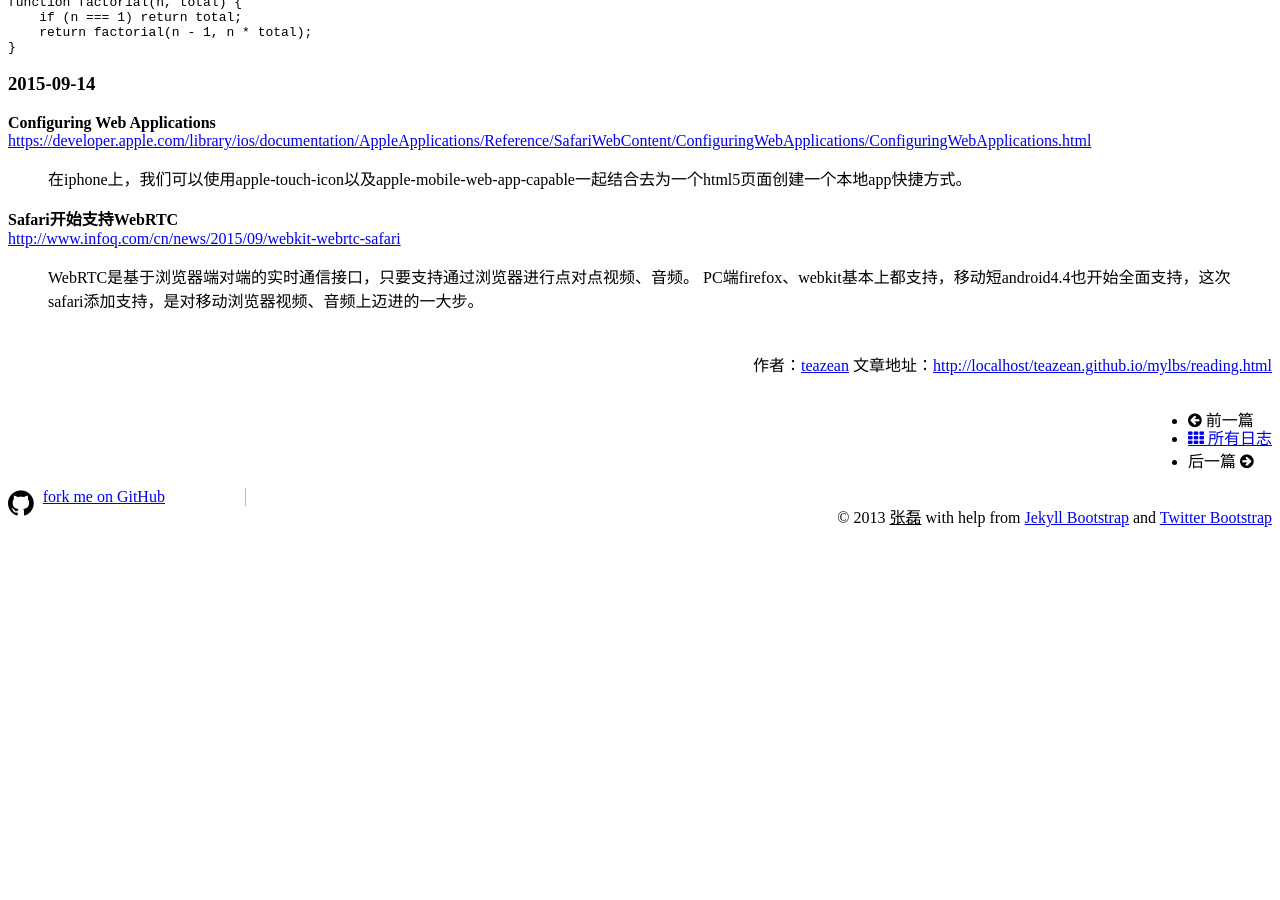
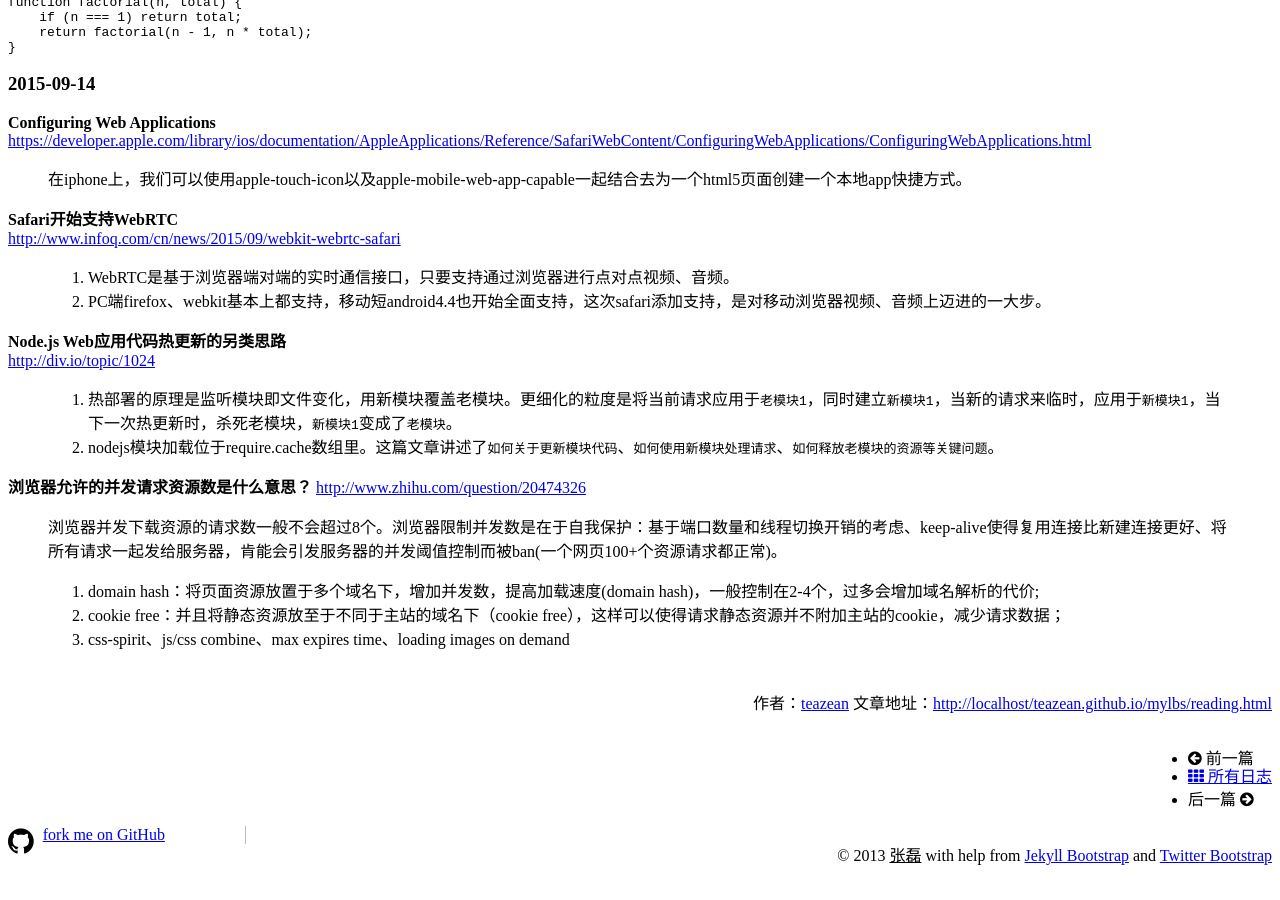
Before and after one commit to teazean/teazean.github.io, a Jekyll site: the page built from mylbs/reading.md, in a window 1280 px wide and 900 px high, scrolled down 3866 px. Built offline with Jekyll 4.4.1, drawn with Linux system fonts in a browser that asks for light colours; nearby versions of some CDN libraries; Markdown is read by kramdown in place of the engine named in the settings; before the commit the page ends 4428 px from its top, so only the background shows below that.

```diff
--- a/mylbs/reading.md
+++ b/mylbs/reading.md
@@ -160,5 +160,18 @@
 
 **Safari开始支持WebRTC**
 <http://www.infoq.com/cn/news/2015/09/webkit-webrtc-safari>
->WebRTC是基于浏览器端对端的实时通信接口，只要支持通过浏览器进行点对点视频、音频。
->PC端firefox、webkit基本上都支持，移动短android4.4也开始全面支持，这次safari添加支持，是对移动浏览器视频、音频上迈进的一大步。
+>1. WebRTC是基于浏览器端对端的实时通信接口，只要支持通过浏览器进行点对点视频、音频。
+>2. PC端firefox、webkit基本上都支持，移动短android4.4也开始全面支持，这次safari添加支持，是对移动浏览器视频、音频上迈进的一大步。
+
+**Node.js Web应用代码热更新的另类思路**
+<http://div.io/topic/1024>
+>1. 热部署的原理是监听模块即文件变化，用新模块覆盖老模块。更细化的粒度是将当前请求应用于`老模块1`，同时建立`新模块1`，当新的请求来临时，应用于`新模块1`，当下一次热更新时，杀死老模块，`新模块1`变成了`老模块`。
+>2. nodejs模块加载位于require.cache数组里。这篇文章讲述了`如何关于更新模块代码`、`如何使用新模块处理请求`、`如何释放老模块的资源等关键问题`。
+
+**浏览器允许的并发请求资源数是什么意思？**
+<http://www.zhihu.com/question/20474326>
+> 浏览器并发下载资源的请求数一般不会超过8个。浏览器限制并发数是在于自我保护：基于端口数量和线程切换开销的考虑、keep-alive使得复用连接比新建连接更好、将所有请求一起发给服务器，肯能会引发服务器的并发阈值控制而被ban(一个网页100+个资源请求都正常)。
+>
+>1. domain hash：将页面资源放置于多个域名下，增加并发数，提高加载速度(domain hash)，一般控制在2-4个，过多会增加域名解析的代价;
+>2. cookie free：并且将静态资源放至于不同于主站的域名下（cookie free），这样可以使得请求静态资源并不附加主站的cookie，减少请求数据；
+>3. css-spirit、js/css combine、max expires time、loading images on demand
```
Also changed, not shown: mylbs/learn.md (+13 -0 lines).
